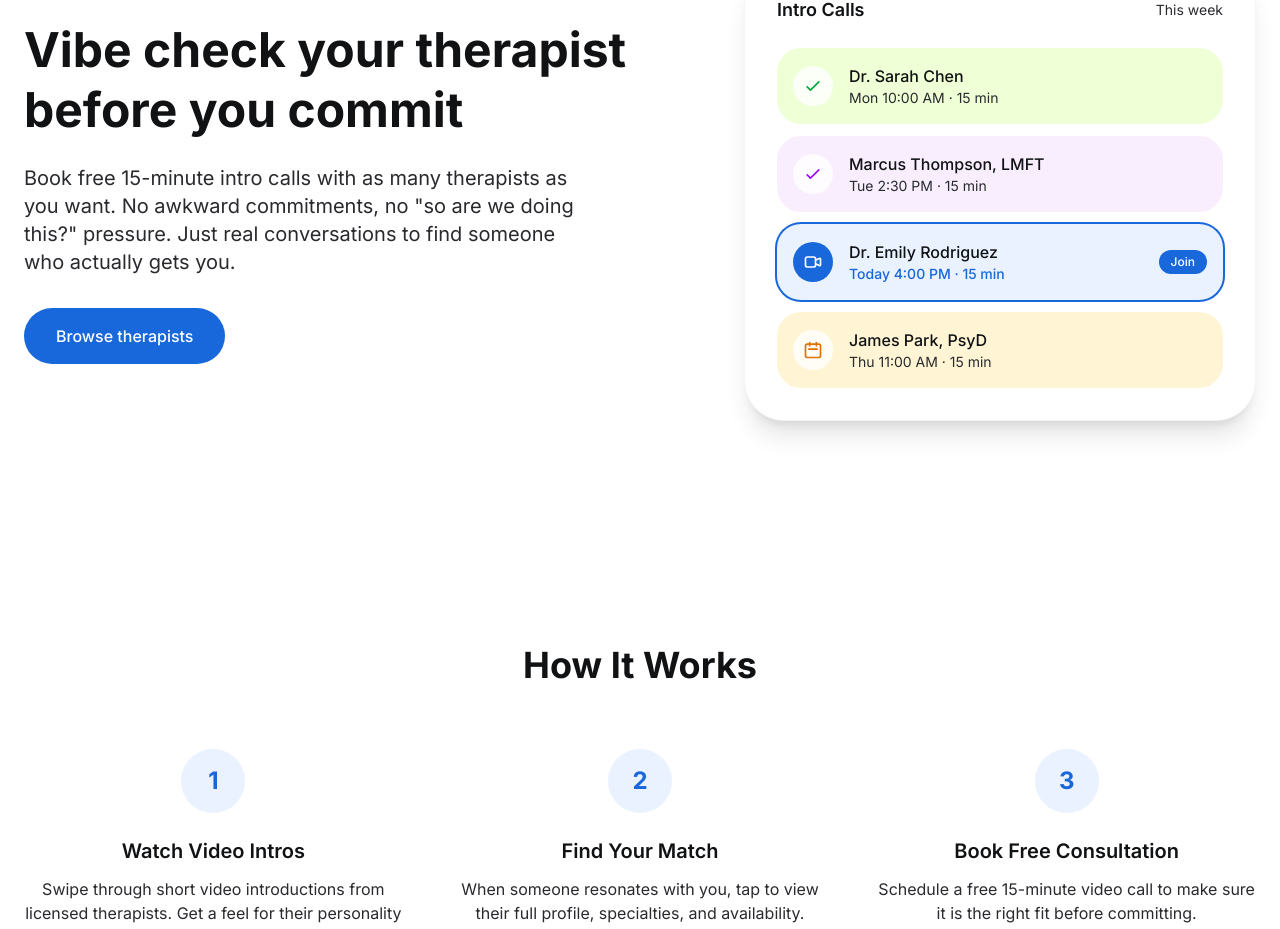
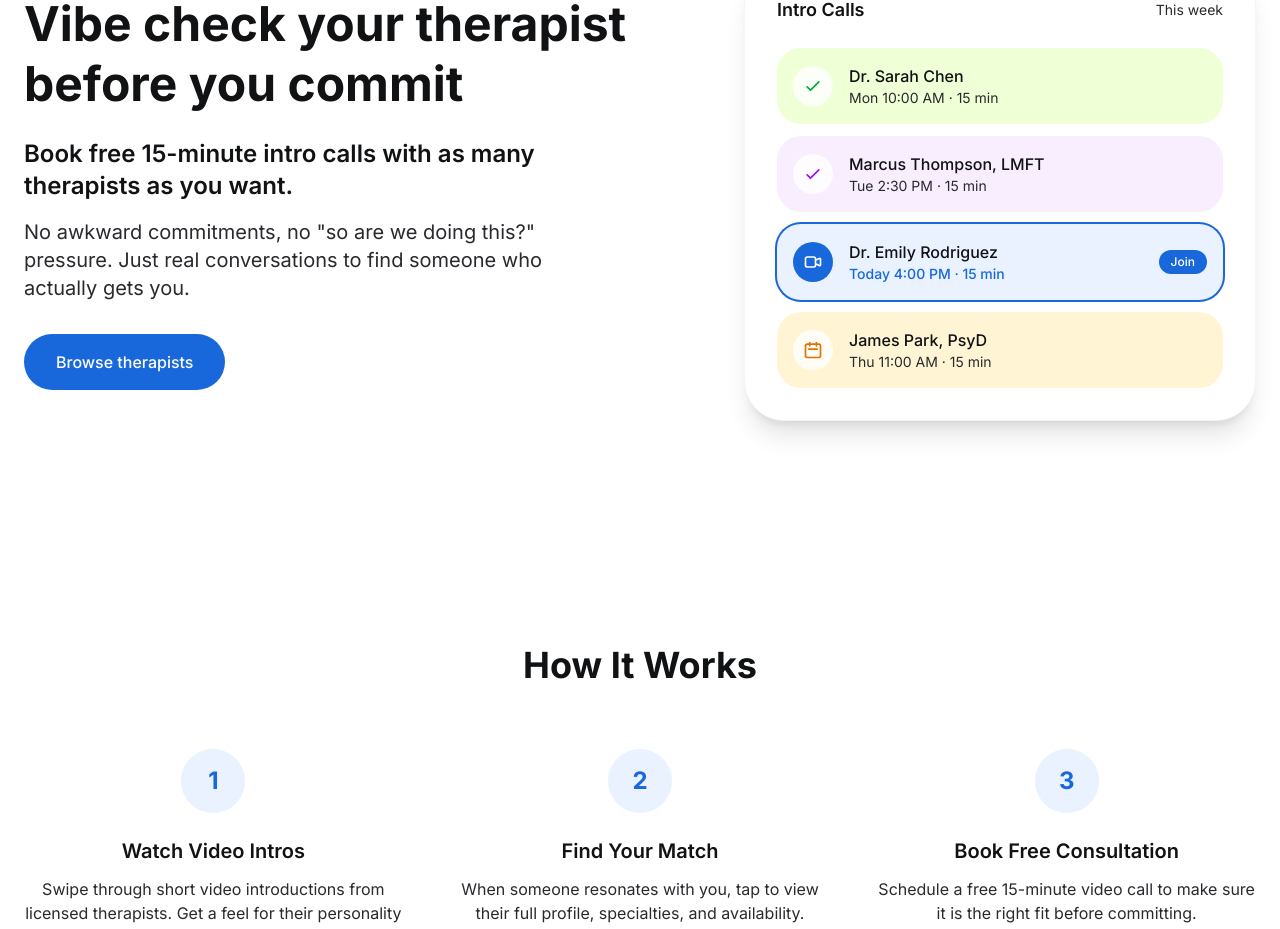
Before and after one commit to robert-paul/therapy-landing, a Next.js app: page / in a window 1280 px wide. Shown: the part 990-1919 px from the top of the page. Built offline with nearby package versions, Linux system fonts and the light colour scheme.

Commit message:
Bump visual hierarchy of key value prop in vibe check section

```diff
--- a/src/app/page.tsx
+++ b/src/app/page.tsx
@@ -101,11 +101,11 @@ export default function Home() {
                 <h2 className="text-3xl md:text-4xl lg:text-5xl font-bold text-[#101214] leading-tight mb-6">
                   Vibe check your therapist before you commit
                 </h2>
+                <p className="text-xl md:text-2xl font-semibold text-[#101214] mb-4 max-w-xl mx-auto lg:mx-0">
+                  Book free 15-minute intro calls with as many therapists as you want.
+                </p>
                 <p className="text-lg md:text-xl text-[#292A2E] mb-8 max-w-xl mx-auto lg:mx-0">
-                  Book free 15-minute intro calls with as many therapists as you
-                  want. No awkward commitments, no "so are we doing this?"
-                  pressure. Just real conversations to find someone who actually
-                  gets you.
+                  No awkward commitments, no "so are we doing this?" pressure. Just real conversations to find someone who actually gets you.
                 </p>
                 <a
                   href="#video-feed"
```
